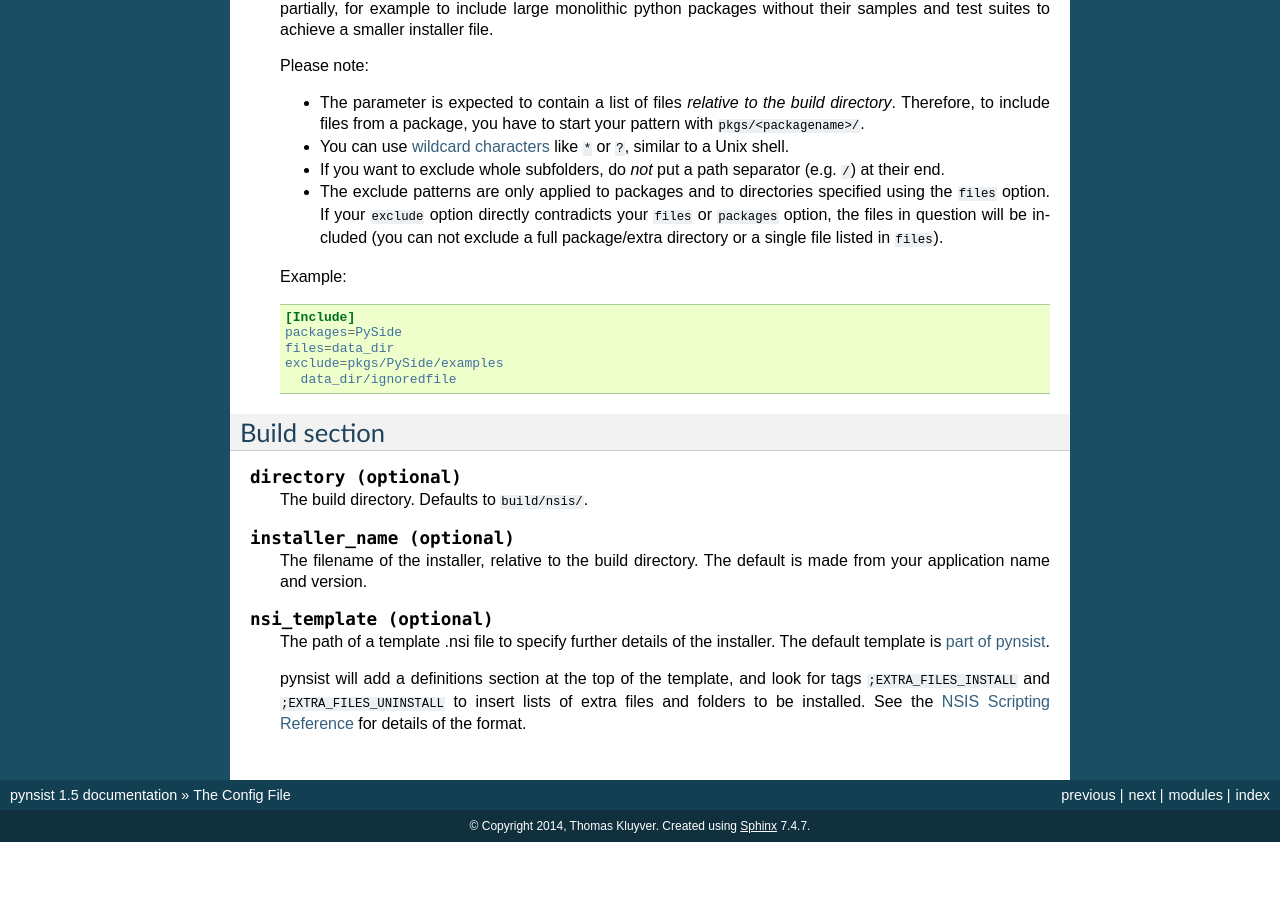
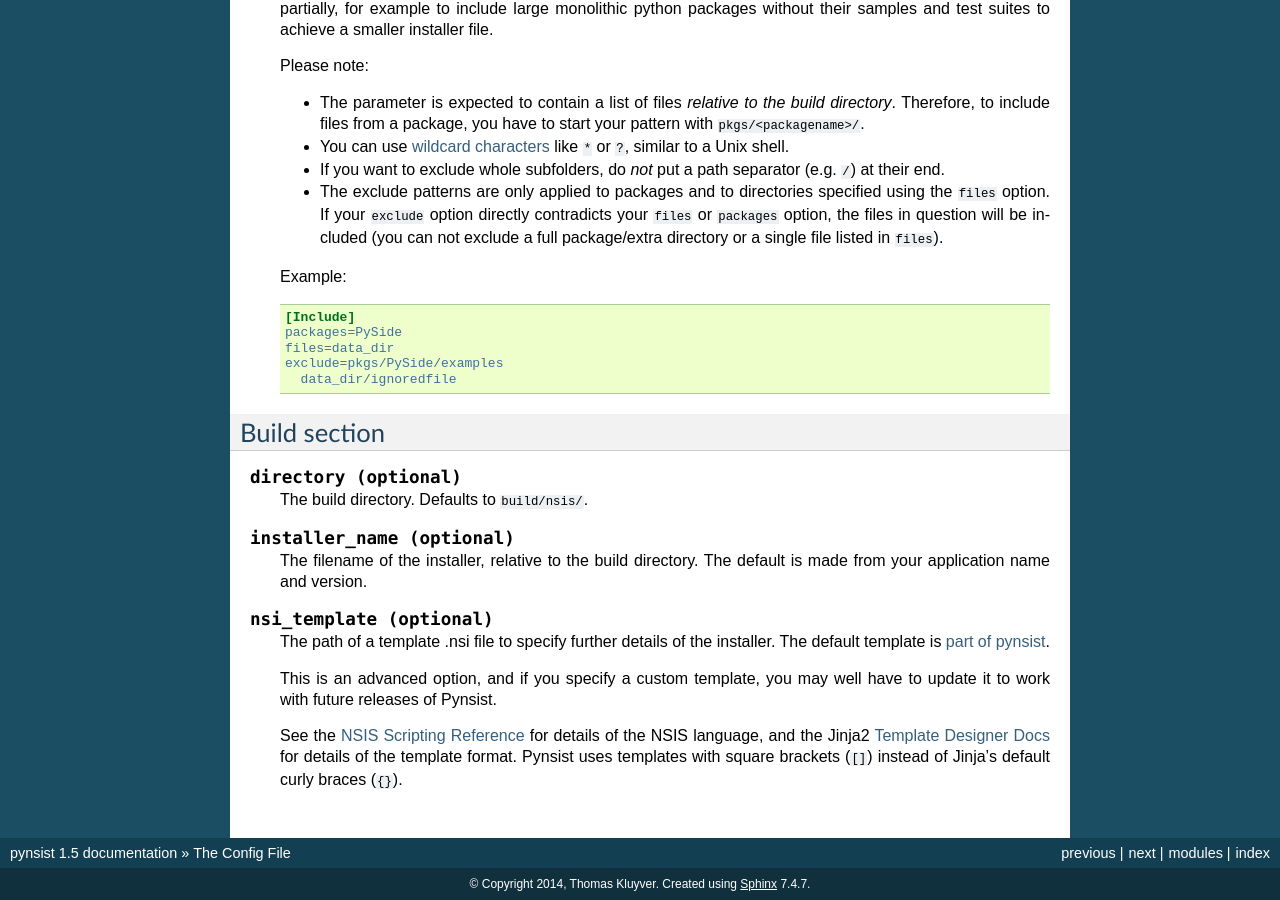
Before and after one commit to takluyver/pynsist, a Sphinx documentation site: the page built from doc/cfgfile.rst, in a window 1280 px wide and 900 px high, scrolled down 2464 px. Built offline with Sphinx 7.4.7, drawn with Linux system fonts in a browser that asks for light colours; before the commit the page ends 3306 px from its top, so only the background shows below that.

Commit message:
Update docs on template format

```diff
--- a/doc/cfgfile.rst
+++ b/doc/cfgfile.rst
@@ -204,13 +204,15 @@ Build section
 .. describe:: nsi_template (optional)
 
    The path of a template .nsi file to specify further details of the installer.
-   The default template is `part of pynsist <https://github.com/takluyver/pynsist/blob/master/nsist/template.nsi>`_.
+   The default template is `part of pynsist <https://github.com/takluyver/pynsist/blob/master/nsist/pyapp.nsi>`_.
 
-   pynsist will add a definitions section at the top of the template, and look
-   for tags ``;EXTRA_FILES_INSTALL`` and ``;EXTRA_FILES_UNINSTALL`` to insert lists
-   of extra files and folders to be installed. See the
-   `NSIS Scripting Reference <http://nsis.sourceforge.net/Docs/Chapter4.html>`_
-   for details of the format.
+   This is an advanced option, and if you specify a custom template, you may
+   well have to update it to work with future releases of Pynsist.
 
+   See the `NSIS Scripting Reference <http://nsis.sourceforge.net/Docs/Chapter4.html>`_
+   for details of the NSIS language, and the Jinja2 `Template Designer Docs
+   <http://jinja.pocoo.org/docs/dev/templates/>`_ for details of the template
+   format. Pynsist uses templates with square brackets (``[]``) instead of
+   Jinja's default curly braces (``{}``).
 
 .. _wildcard characters: https://docs.python.org/3/library/fnmatch.html
```
